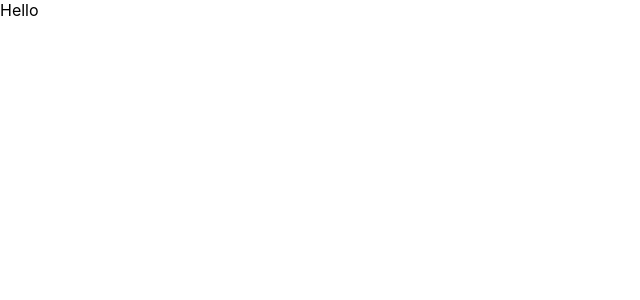
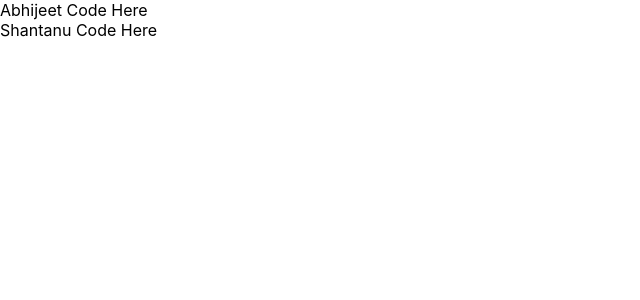
Before and after one commit to madhurbajpai/Quest, a React (Create React App) app in the folder client/: page / in a window 1280 px wide. Shown: the top 300 px of the page, without its empty margins (0-640 px from the left). Built offline with nearby package versions, Linux system fonts and the light colour scheme; the HTML template or start-up script is replaced by a standard one.

Commit message:
initialize home page

```diff
--- a/client/src/App.js
+++ b/client/src/App.js
@@ -1,9 +1,9 @@
 import './App.css';
-
+import Home from './components/Home';
 
 function App() {
   return (
-    <div>Hello</div>
+    <Home />
   );
 }
 
--- a/client/src/components/AdminDash.jsx
+++ b/client/src/components/AdminDash.jsx
@@ -1,8 +1,9 @@
 import React from 'react'
-
 const AdminDash = () => {
   return (
-    <div>MadhUr Mutthi baaj</div>
+    <div>
+      AdminPage
+    </div>
   )
 }
 
--- /dev/null
+++ b/client/src/components/Header.jsx
@@ -0,0 +1,9 @@
+import React from 'react'
+
+const Header = () => {
+  return (
+    <div>Abhijeet Code Here</div>
+  )
+}
+
+export default Header
--- /dev/null
+++ b/client/src/components/Home.jsx
@@ -0,0 +1,13 @@
+import React from 'react'
+import Header from './Header'
+import HomeMid from './HomeMid'
+const Home = () => {
+  return (
+    <div className="main-home">
+        <Header />
+        <HomeMid />
+    </div>
+  )
+}
+
+export default Home
--- /dev/null
+++ b/client/src/components/HomeMid.jsx
@@ -0,0 +1,9 @@
+import React from 'react'
+
+const HomeMid = () => {
+  return (
+    <div>Shantanu Code Here</div>
+  )
+}
+
+export default HomeMid
```
